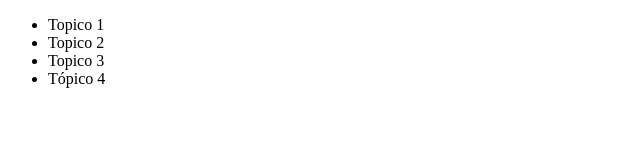
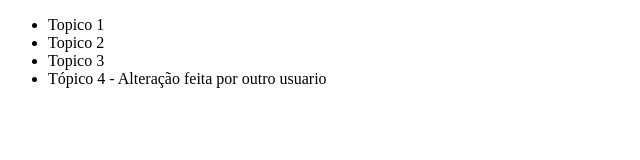
Before and after one commit to flaviosalencar/alura-git, a plain HTML site: page index.html in a window 1280 px wide. Shown: the whole page, without its empty margins (0-640 px from the left). Drawn offline with Linux system fonts and the light colour scheme.

Commit message:
Linha Tópico 4 alterada por outro usuario

```diff
--- a/index.html
+++ b/index.html
@@ -9,7 +9,7 @@
             <li>Topico 1</li>
             <li>Topico 2</li>
             <li>Topico 3</li>
-            <li>Tópico 4</li>
+            <li>Tópico 4 - Alteração feita por outro usuario</li>
         </ul>
     </body>
 </html>
```
